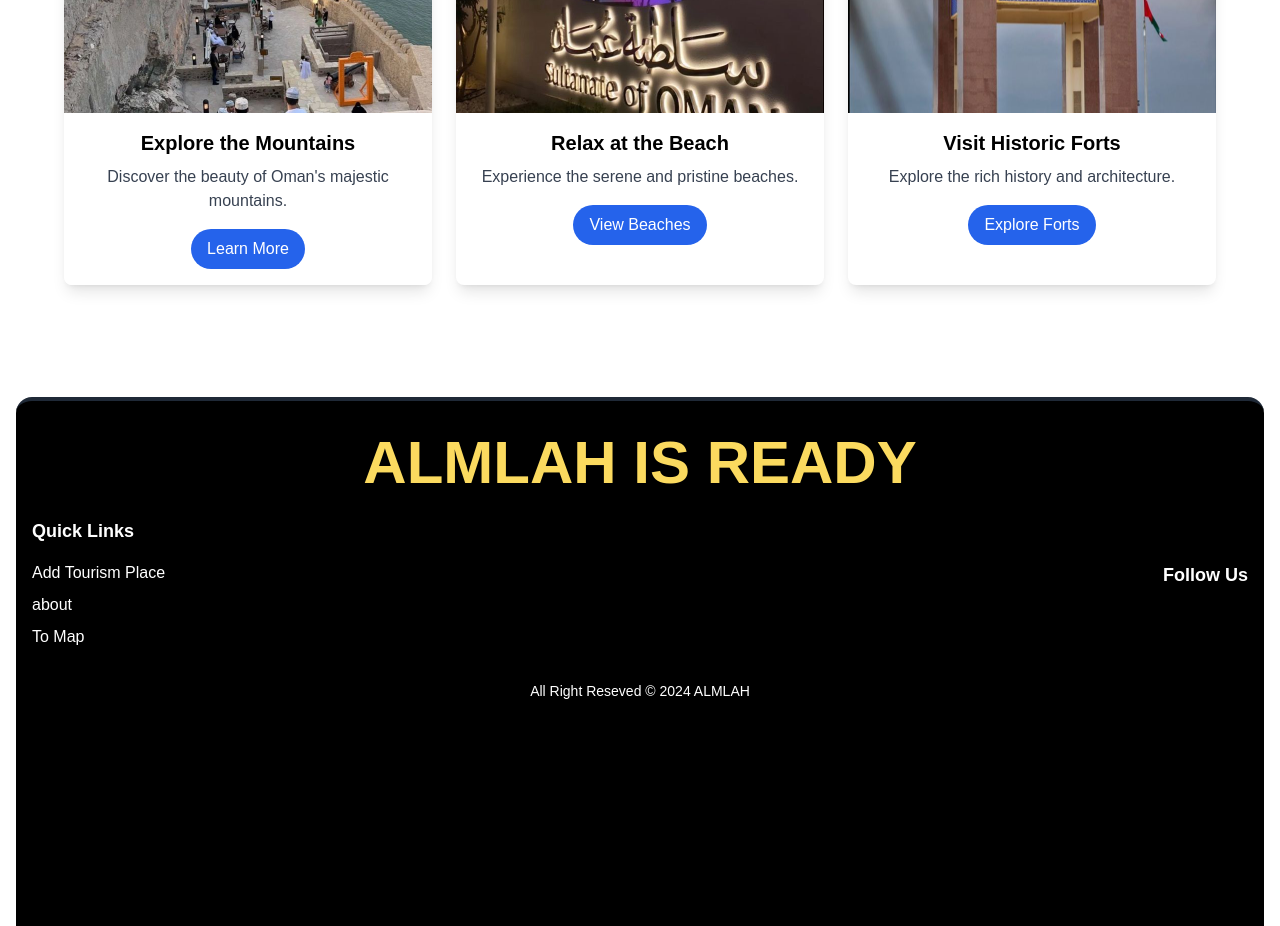
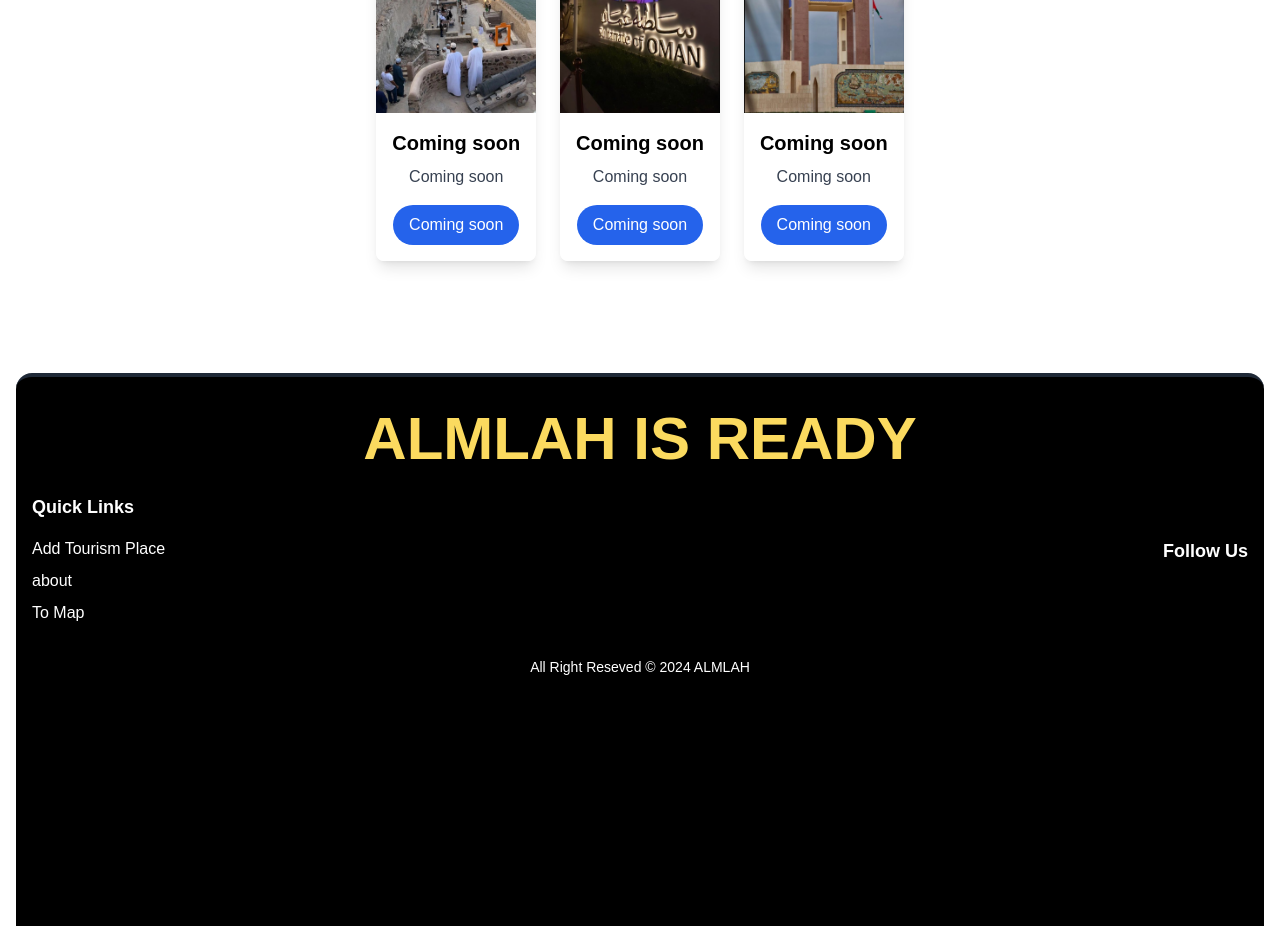
Before and after one commit to dark0crystal/almlah, a Next.js app: page /en in a window 1280 px wide. Shown: the part 1060-1986 px from the top of the page. Built offline with nearby package versions, Linux system fonts and the light colour scheme; no server answers; a web font is replaced by a local one.

Commit message:
hero cards change

```diff
--- a/src/app/components/Hero/Cards.tsx
+++ b/src/app/components/Hero/Cards.tsx
@@ -4,23 +4,26 @@ const cardsData = [
     {
         id: 1,
         imageSrc: "/img1.jpeg",
-        title: "Explore the Mountains",
-        description: "Discover the beauty of Oman's majestic mountains.",
-        buttonText: "Learn More",
+        title: "Coming soon",
+        // title: "Relax at the Beach",
+        description: "Coming soon",
+        buttonText: "Coming soon",
     },
     {
         id: 2,
         imageSrc: "/img2.jpeg",
-        title: "Relax at the Beach",
-        description: "Experience the serene and pristine beaches.",
-        buttonText: "View Beaches",
+        title: "Coming soon",
+        // title: "Relax at the Beach",
+        description: "Coming soon",
+        buttonText: "Coming soon",
     },
     {
         id: 3,
         imageSrc: "/img3.jpeg",
-        title: "Visit Historic Forts",
-        description: "Explore the rich history and architecture.",
-        buttonText: "Explore Forts",
+        title: "Coming soon",
+        // title: "Relax at the Beach",
+        description: "Coming soon",
+        buttonText: "Coming soon",
     },
 ];
 
```
